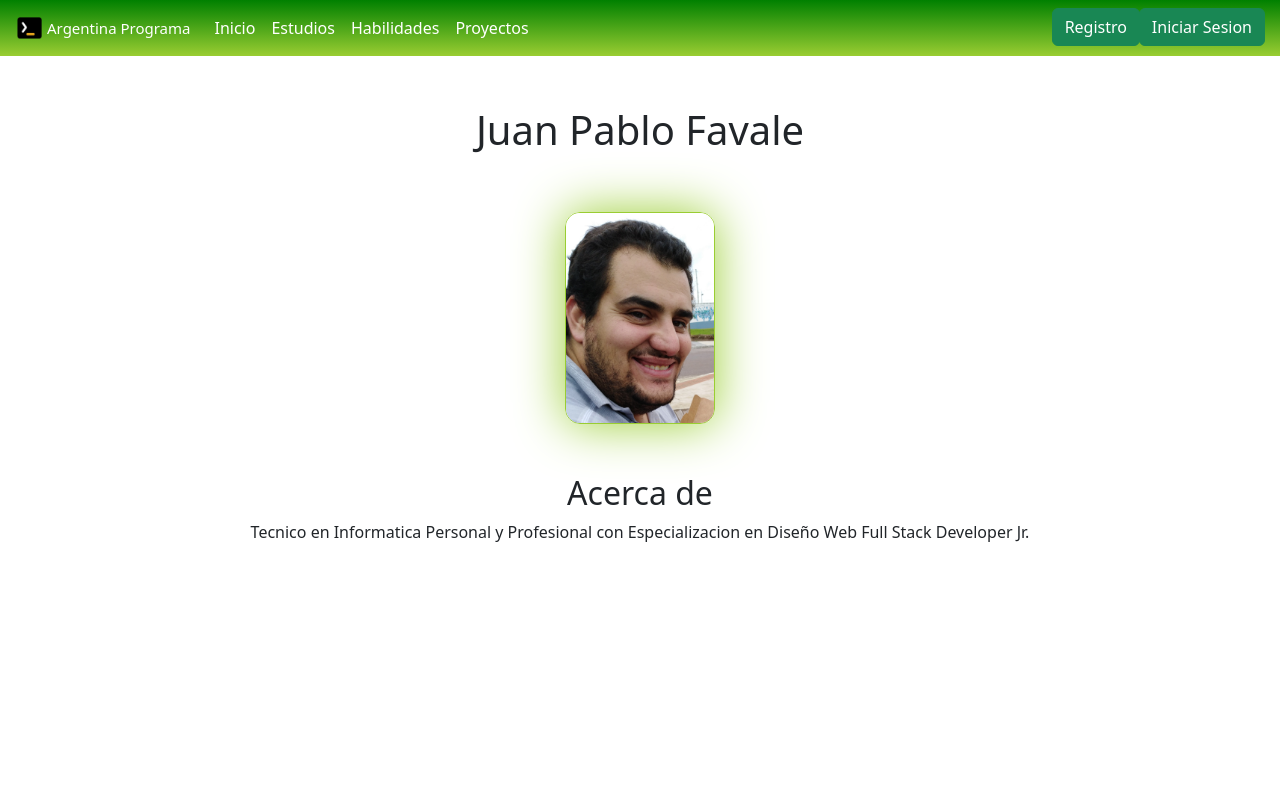
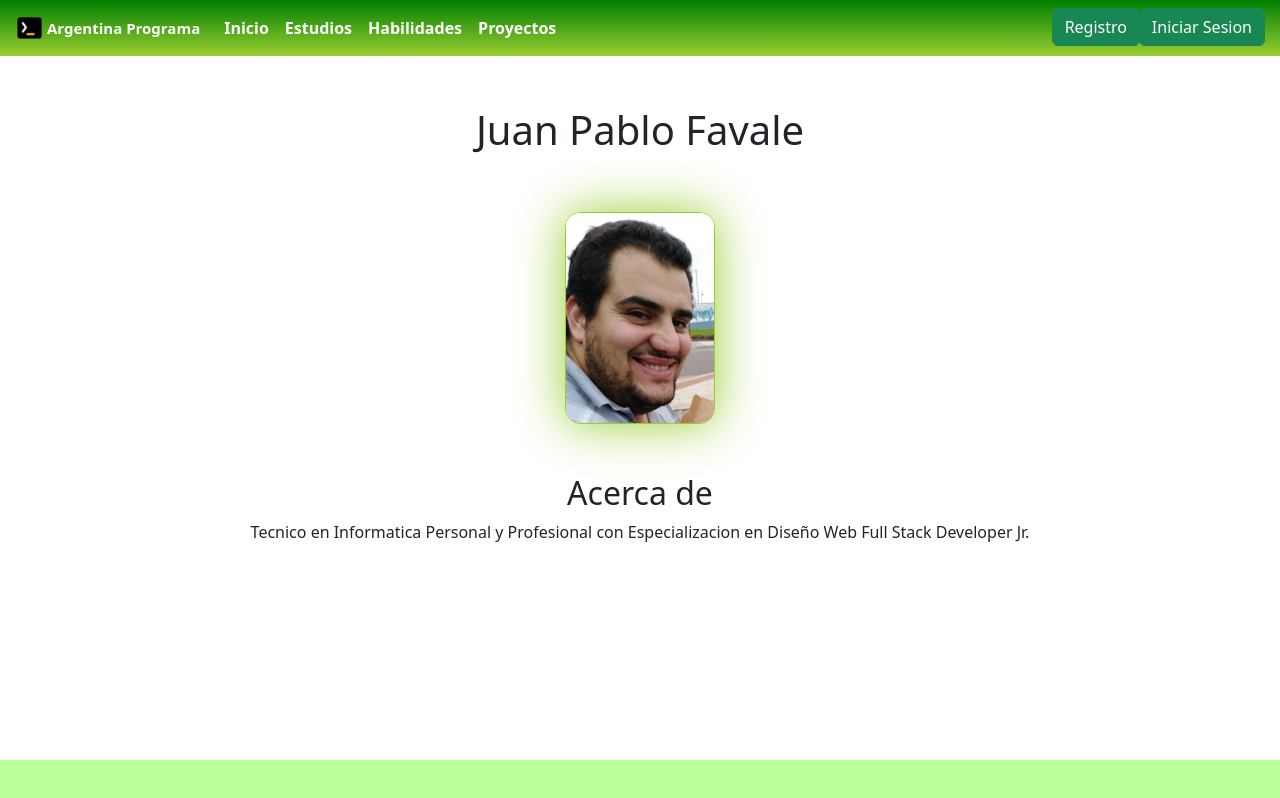
Before and after one commit to juanpablofavale/Maqueta-Portfolio-2, a plain HTML site: page index.html in a window 1280 px wide. Drawn offline with nearby package versions, Linux system fonts and the light colour scheme.

Commit message:
creando estructura del footer

```diff
--- a/estilos.css
+++ b/estilos.css
@@ -2,6 +2,20 @@
     margin: 0;
     padding: 0;
     box-sizing: border-box;
+}
+
+header{
+    min-height: 7vh;
+    background: linear-gradient(green, yellowgreen);
+}
+
+main{
+    min-height: 88vh;
+}
+
+footer{
+    min-height: 5vh;
+    background-color: #bf9;
 }
 
 body{
@@ -15,6 +29,7 @@ body{
 }
 
 .sesion:target form{
+    transition: all .5s;
     transform: scale(1);
 }
 
@@ -33,8 +48,8 @@ body{
 }
 
 form{
+    transition: all .0s;
     transform: scale(0);
-    transition: all .5s;
     position: absolute;
     width: 250px;
     background-color: #cacaca;
@@ -89,7 +104,7 @@ form a{
 }
 
 main{
-    margin: 50px 0;
+    padding: 50px 0;
     display: flex;
     flex-direction: column;
     align-items: center;
@@ -113,7 +128,8 @@ p{
 }
 
 nav{
-    background: linear-gradient(green, yellowgreen);
+    font-weight: bolder;
+    padding: auto !important;
 }
 
 .nav-link{
```
Also changed, not shown: index.html (+1 -0 lines), Hacer.txt.
